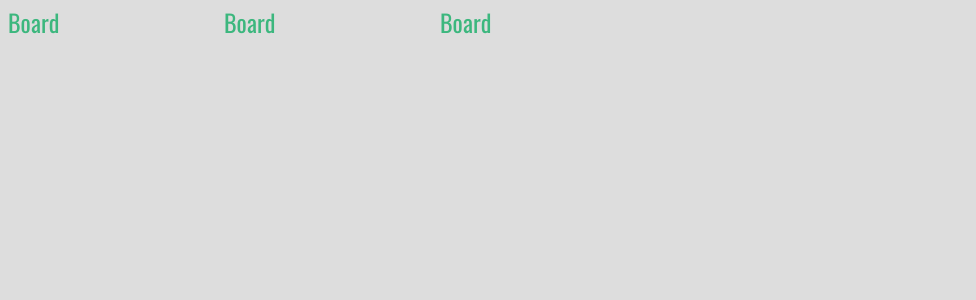
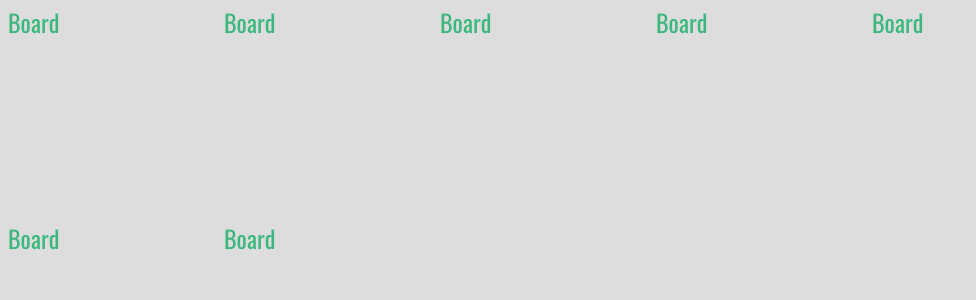
Before and after one commit to dino19981/RSS-project-management-app, a React (Create React App) app: page /boards in a window 1280 px wide. Shown: the top 300 px of the page, without its empty margins (0-976 px from the left). Built offline with nearby package versions, Linux system fonts and the light colour scheme.

Commit message:
refactor: increase test boards array

```diff
--- a/src/components/Boards/Boards.tsx
+++ b/src/components/Boards/Boards.tsx
@@ -84,6 +84,114 @@ const fakeBoards: TBoard[] = [
       },
     ],
   },
+  {
+    id: '9a111e19-24ec-43e1-b8c4-4',
+    title: 'Homework tasks 444',
+    columns: [
+      {
+        id: '7b0b41b3-c01e-4139-998f-3ff25d20dc4f',
+        title: 'Done',
+        order: 1,
+        tasks: [
+          {
+            id: '6e3abe9c-ceb1-40fa-9a04-eb2b2184daf9',
+            title: 'Task: pet the cat',
+            order: 1,
+            done: false,
+            description: 'Domestic cat needs to be stroked gently',
+            userId: 'b2d92061-7d23-4641-af52-dd39f95b99f8',
+            files: [
+              {
+                filename: 'foto.jpg',
+                fileSize: 6105000,
+              },
+            ],
+          },
+        ],
+      },
+    ],
+  },
+  {
+    id: '9a111e19-24ec-43e1-b8c4-5',
+    title: 'Homework tasks 555',
+    columns: [
+      {
+        id: '7b0b41b3-c01e-4139-998f-3ff25d20dc4f',
+        title: 'Done',
+        order: 1,
+        tasks: [
+          {
+            id: '6e3abe9c-ceb1-40fa-9a04-eb2b2184daf9',
+            title: 'Task: pet the cat',
+            order: 1,
+            done: false,
+            description: 'Domestic cat needs to be stroked gently',
+            userId: 'b2d92061-7d23-4641-af52-dd39f95b99f8',
+            files: [
+              {
+                filename: 'foto.jpg',
+                fileSize: 6105000,
+              },
+            ],
+          },
+        ],
+      },
+    ],
+  },
+  {
+    id: '9a111e19-24ec-43e1-b8c4-6',
+    title: 'Homework tasks 666',
+    columns: [
+      {
+        id: '7b0b41b3-c01e-4139-998f-3ff25d20dc4f',
+        title: 'Done',
+        order: 1,
+        tasks: [
+          {
+            id: '6e3abe9c-ceb1-40fa-9a04-eb2b2184daf9',
+            title: 'Task: pet the cat',
+            order: 1,
+            done: false,
+            description: 'Domestic cat needs to be stroked gently',
+            userId: 'b2d92061-7d23-4641-af52-dd39f95b99f8',
+            files: [
+              {
+                filename: 'foto.jpg',
+                fileSize: 6105000,
+              },
+            ],
+          },
+        ],
+      },
+    ],
+  },
+  {
+    id: '9a111e19-24ec-43e1-b8c4-7',
+    title: 'Homework tasks 777',
+    columns: [
+      {
+        id: '7b0b41b3-c01e-4139-998f-3ff25d20dc4f',
+        title: 'Done',
+        order: 1,
+        tasks: [
+          {
+            id: '6e3abe9c-ceb1-40fa-9a04-eb2b2184daf9',
+            title: 'Task: pet the cat',
+            order: 1,
+            done: false,
+            description: 'Domestic cat needs to be stroked gently',
+            userId: 'b2d92061-7d23-4641-af52-dd39f95b99f8',
+            files: [
+              {
+                filename: 'foto.jpg',
+                fileSize: 6105000,
+              },
+            ],
+          },
+        ],
+      },
+    ],
+  },
 ];
 
 function Boards() {
```
